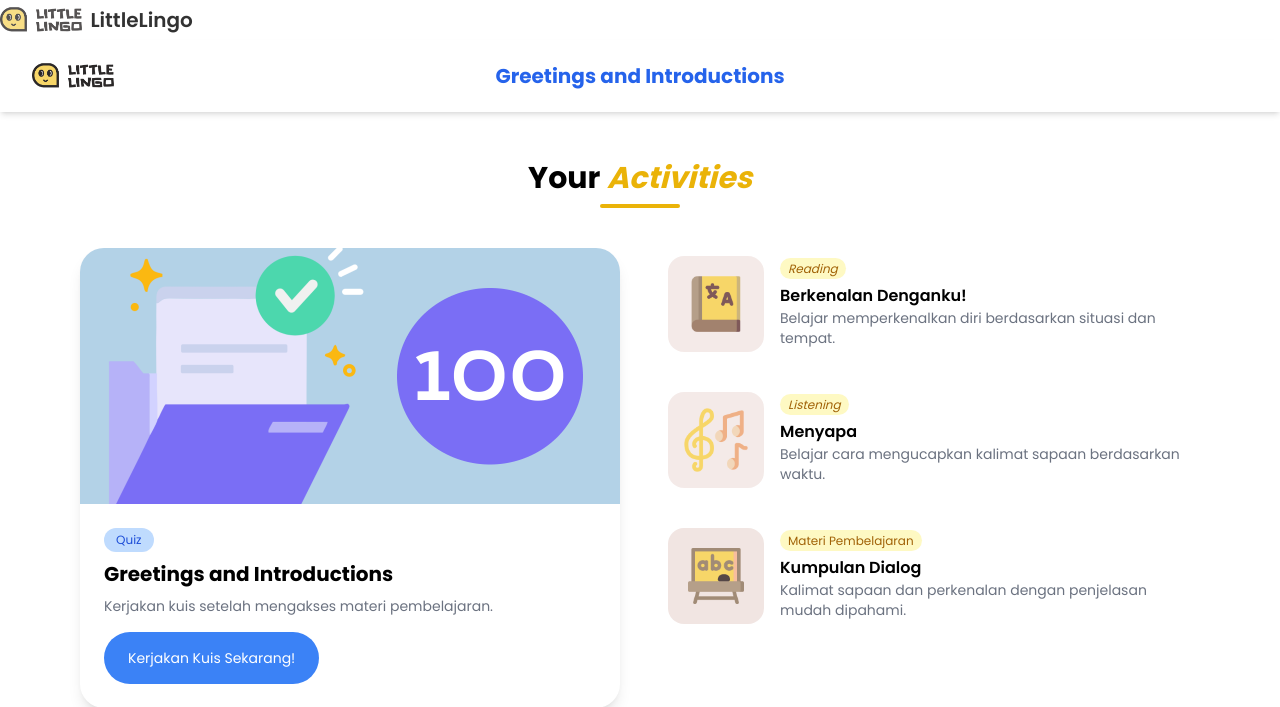
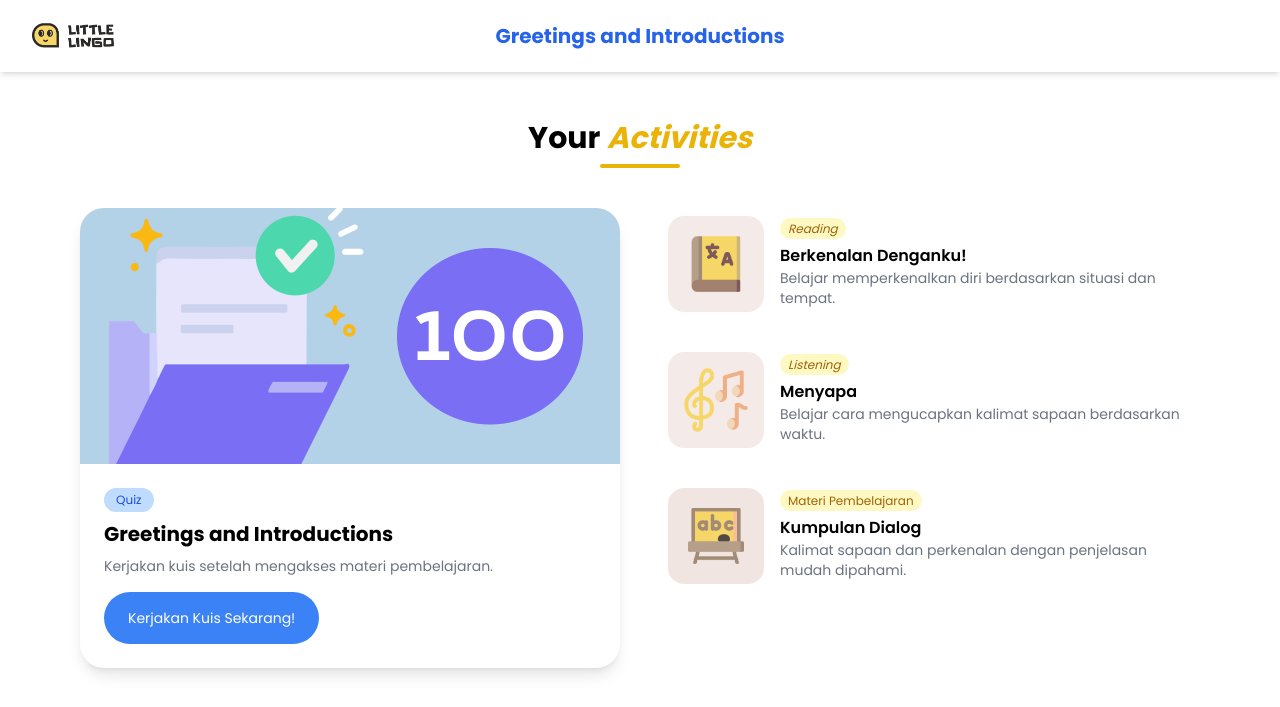
Before and after one commit to sephiaase/littlelingo, a PHP site: page /menu-1.php in a window 1280 px wide. Shown: the top 707 px of the page. Run offline with PHP 8.4, Linux system fonts and the light colour scheme; data that the repository does not hold is empty; some libraries are stand-ins or nearby versions.

Commit message:
Update menu-1.php

```diff
--- a/menu-1.php
+++ b/menu-1.php
@@ -28,10 +28,8 @@ if ($_SERVER['REQUEST_METHOD'] === 'POST') {
 <head>
   <meta charset="UTF-8" />
   <meta name="viewport" content="width=device-width, initial-scale=1.0" />
-  <a href="index.html" class="flex items-center space-x-2 hover:opacity-80">
-      <img src="assets/img/logo.png" alt="LittleLingo Logo" class="h-10 w-auto">
-      <span class="text-xl font-semibold">LittleLingo</span>
-  </a>
+  <link rel="shortcut icon" href="assets/img/favicon.png" type="image/png" />
+  <title>LittleLingo - Introduction</title>
   <link href="https://fonts.googleapis.com/css2?family=Poppins:wght@400;600;700&display=swap" rel="stylesheet">
   <script src="https://cdn.tailwindcss.com"></script>
 </head>
```
